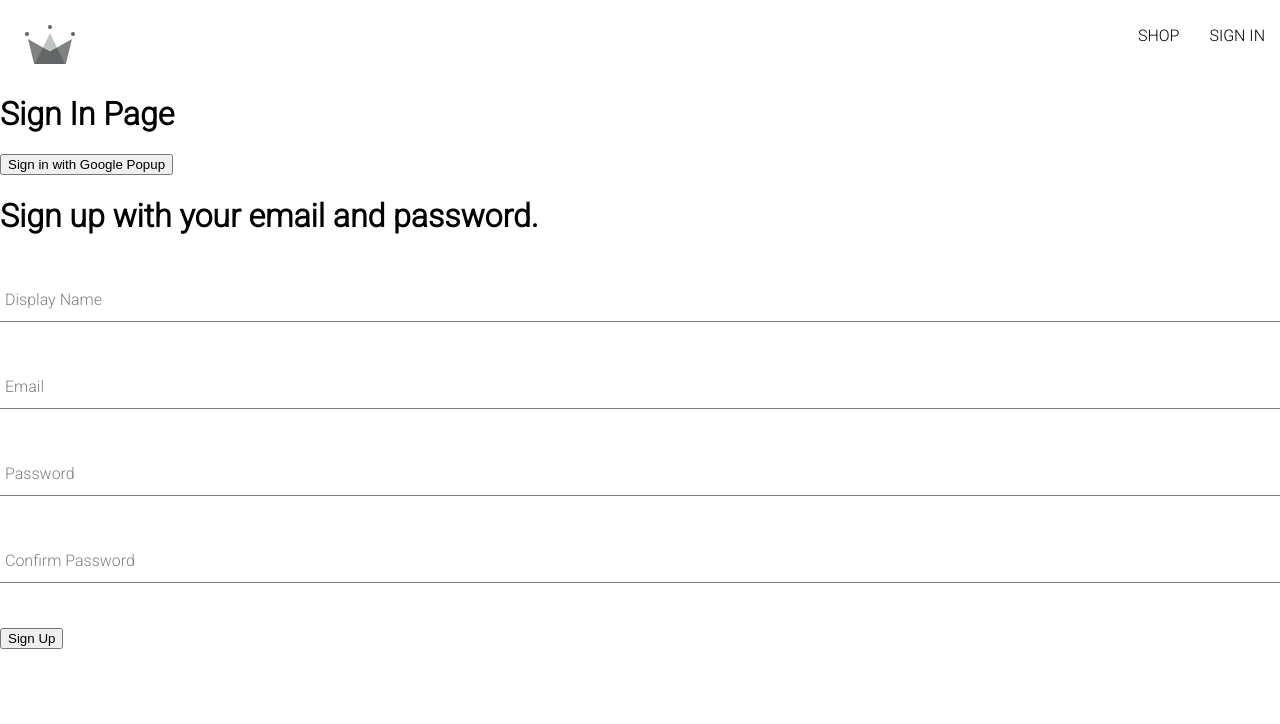
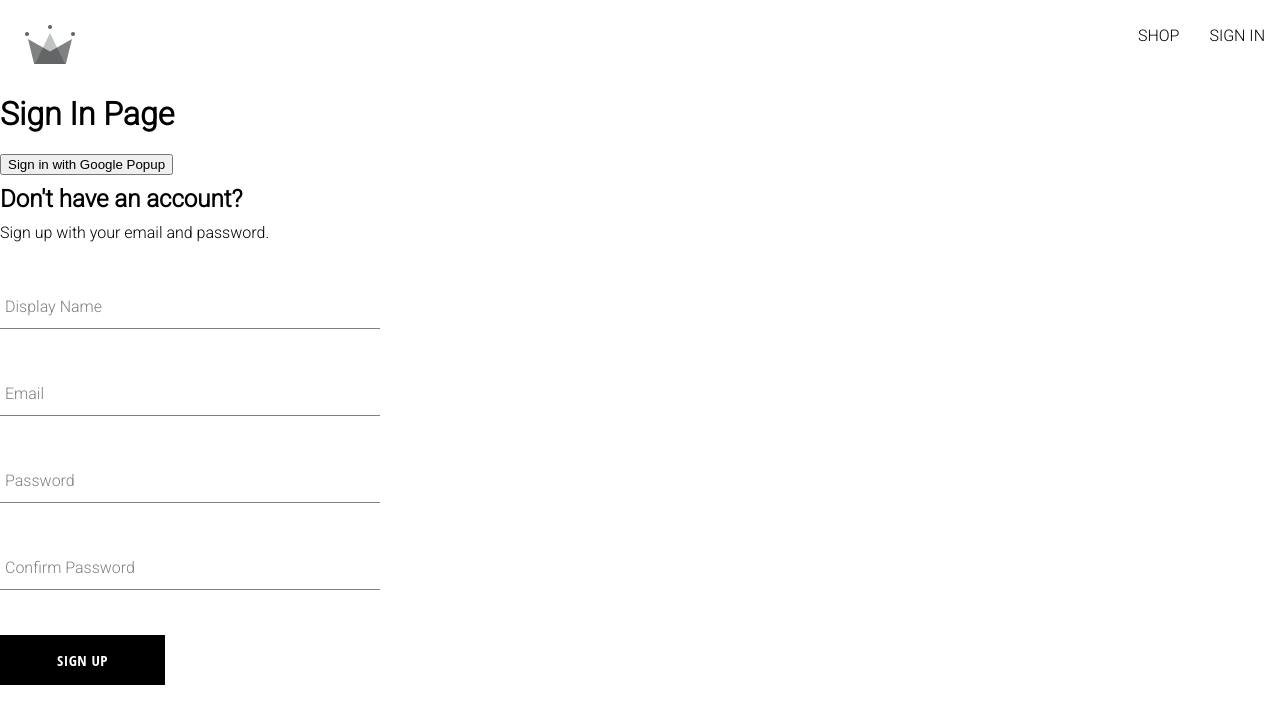
Before and after one commit to jesusxambro/two-heavens-clothing, a React (Create React App) app: page /sign-in in a window 1280 px wide. Shown: the top 724 px of the page. Built offline with nearby package versions, Linux system fonts and the light colour scheme.

Commit message:
Added button component

```diff
--- /dev/null
+++ b/src/components/button/button.component.jsx
@@ -0,0 +1,18 @@
+import './button.styles.scss';
+
+
+const BUTTON_TYPES_CLASSES = {
+    google: 'google-sign-in',
+    inverted: 'inverted',
+
+}
+
+const Button = ({children, buttonType, ...otherProps}) => {
+    return (
+        <button className={`button-container ${BUTTON_TYPES_CLASSES[buttonType]}`}
+                {...otherProps}
+        > {children}
+            </button>
+            )
+        }
+                export default Button;
--- /dev/null
+++ b/src/components/button/button.styles.scss
@@ -0,0 +1,46 @@
+.button-container {
+  min-width: 165px;
+  width: auto;
+  height: 50px;
+  letter-spacing: 0.5px;
+  line-height: 50px;
+  padding: 0 35px 0 35px;
+  font-size: 15px;
+  background-color: black;
+  color: white;
+  text-transform: uppercase;
+  font-family: 'Open Sans Condensed';
+  font-weight: bolder;
+  border: none;
+  cursor: pointer;
+  display: flex;
+  justify-content: center;
+
+  &:hover {
+    background-color: white;
+    color: black;
+    border: 1px solid black;
+  }
+
+  &.google-sign-in {
+    background-color: #4285f4;
+    color: white;
+
+    &:hover {
+      background-color: #357ae8;
+      border: none;
+    }
+  }
+
+  &.inverted {
+    background-color: white;
+    color: black;
+    border: 1px solid black;
+
+    &:hover {
+      background-color: black;
+      color: white;
+      border: none;
+    }
+  }
+}
--- a/src/components/form-input/form-input.component.jsx
+++ b/src/components/form-input/form-input.component.jsx
@@ -1,9 +1,9 @@
-import './form-input.styles.scss';
+import "./form-input.styles.scss";
 
 const FormInput = ({ label, ...otherProps }) => {
   return (
     <div className="group">
-        <input className='form-input' {...otherProps} />
+      <input className="form-input" {...otherProps} />
       {label && (
         <label
           className={`${
@@ -13,7 +13,6 @@
           {label}
         </label>
       )}
-
     </div>
   );
 };
--- /dev/null
+++ b/src/components/sign-up-form/sign-up-form-styles.scss
@@ -0,0 +1,8 @@
+.sign-up-container{
+  display:flex;
+  flex-direction: column;
+  width: 380px;
+  h2{
+    margin:10px 0;
+  }
+}
--- a/src/components/sign-up-form/sing-up-form.component.jsx
+++ b/src/components/sign-up-form/sing-up-form.component.jsx
@@ -4,6 +4,9 @@
   createUserDocumentFromAuth,
 } from "../../utils/firebase/firebase.utils";
 import FormInput from "../form-input/form-input.component";
+
+import './sign-up-form-styles.scss';
+import Button from "../button/button.component";
 
 const defaultFormFields = {
   displayName: "",
@@ -51,11 +54,14 @@
     const { name, value } = event.target;
 
     setFormFields({ ...formFields, [name]: value });
+
+
   };
 
   return (
-    <div>
-      <h1>Sign up with your email and password.</h1>
+    <div className='sign-up-container'>
+      <h2>Don't have an account?</h2>
+      <span>Sign up with your email and password.</span>
       <form onSubmit={handleSubmit}>
         <FormInput
           label="Display Name"
@@ -93,7 +99,7 @@
           value={confirmPassword}
         />
 
-        <button type="submit">Sign Up</button>
+        <Button  type="submit">Sign Up</Button>
       </form>
     </div>
   );
```
